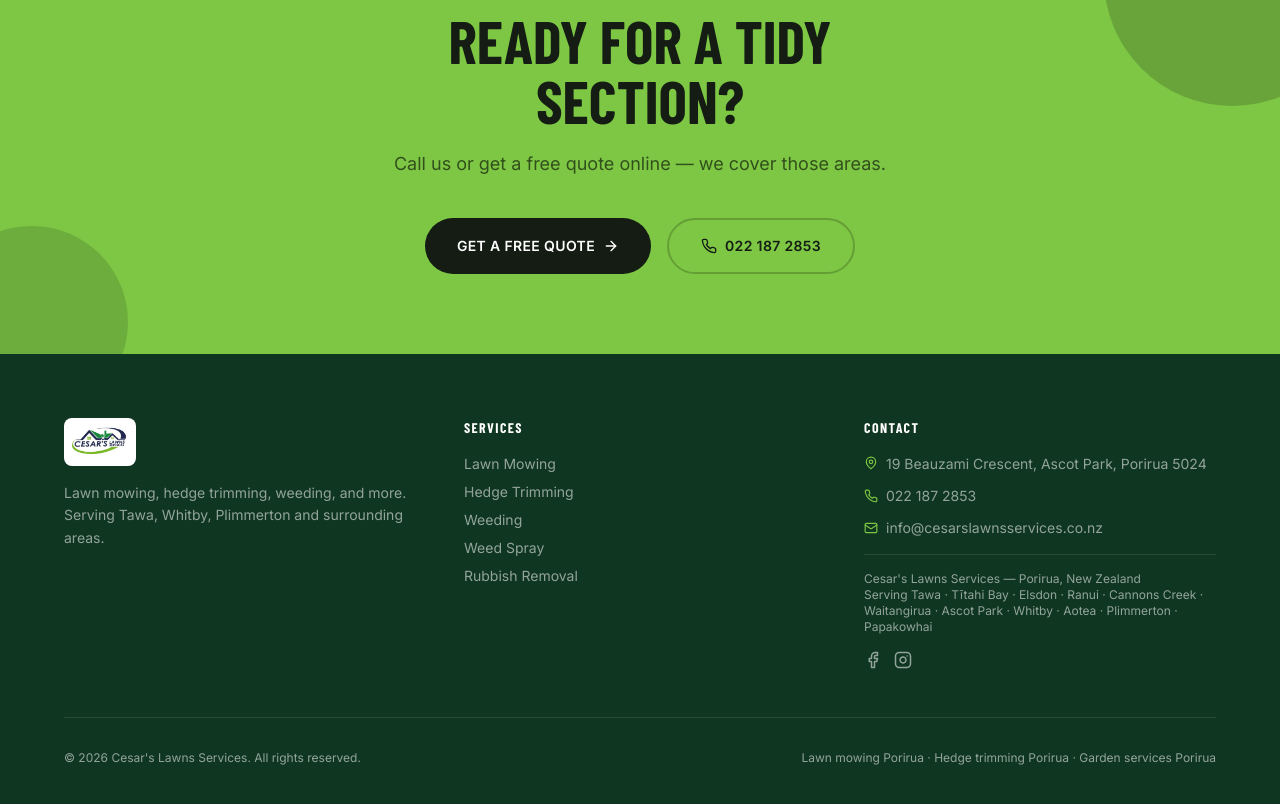
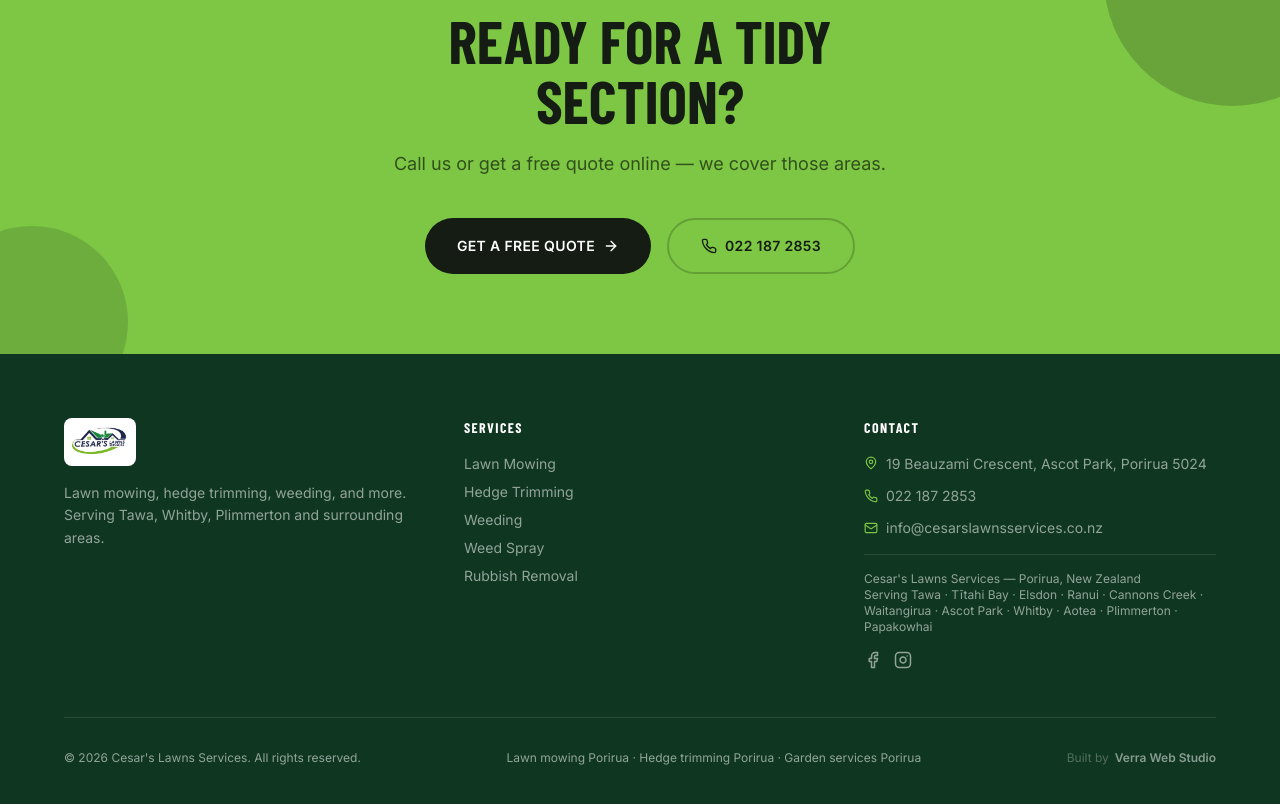
Before and after one commit to anu-ahuja-88/cesar-lawns, a Next.js app: page / in a window 1280 px wide. Shown: the part 5552-6356 px from the top of the page. Built offline with nearby package versions, Linux system fonts and the light colour scheme; a web font is replaced by a local one.

Commit message:
Deploy: cesar-lawns

```diff
--- a/src/components/Footer.tsx
+++ b/src/components/Footer.tsx
@@ -104,6 +104,15 @@
         <div className="border-t border-white/10 pt-8 flex flex-col sm:flex-row justify-between gap-4 text-xs">
           <p>&copy; {year} {business.name}. All rights reserved.</p>
           <p>Lawn mowing Porirua · Hedge trimming Porirua · Garden services Porirua</p>
+          <a
+            href="https://verrawebstudio.co.nz"
+            target="_blank"
+            rel="noopener noreferrer"
+            className="flex items-center gap-1.5 opacity-50 hover:opacity-100 transition-opacity"
+            style={{ color: 'rgba(255,255,255,0.55)' }}
+          >
+            Built by <span className="font-semibold text-white">Verra Web Studio</span>
+          </a>
         </div>
       </div>
     </footer>
```
Also changed, not shown: 1 other file (tests, documents, lock files or other folders).
